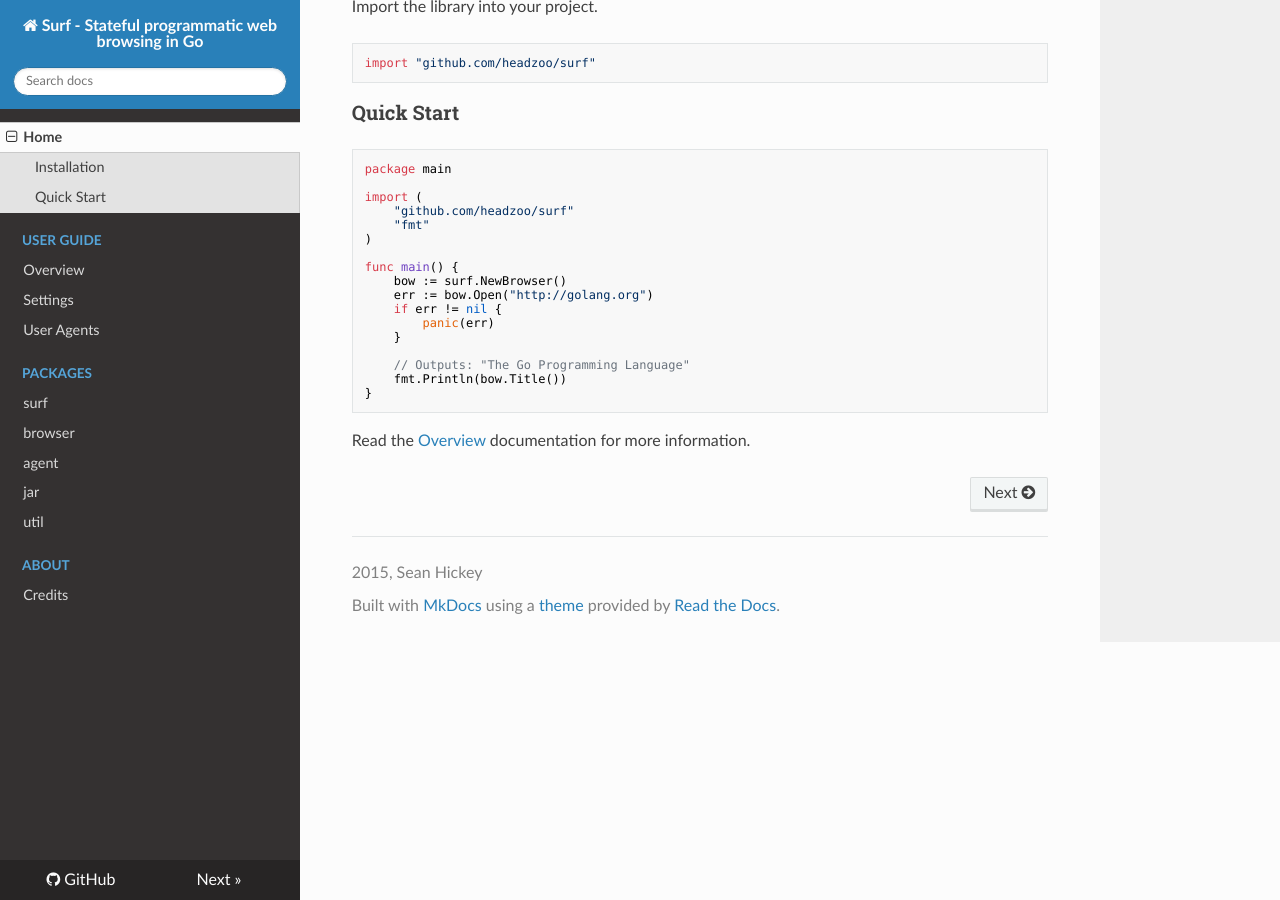
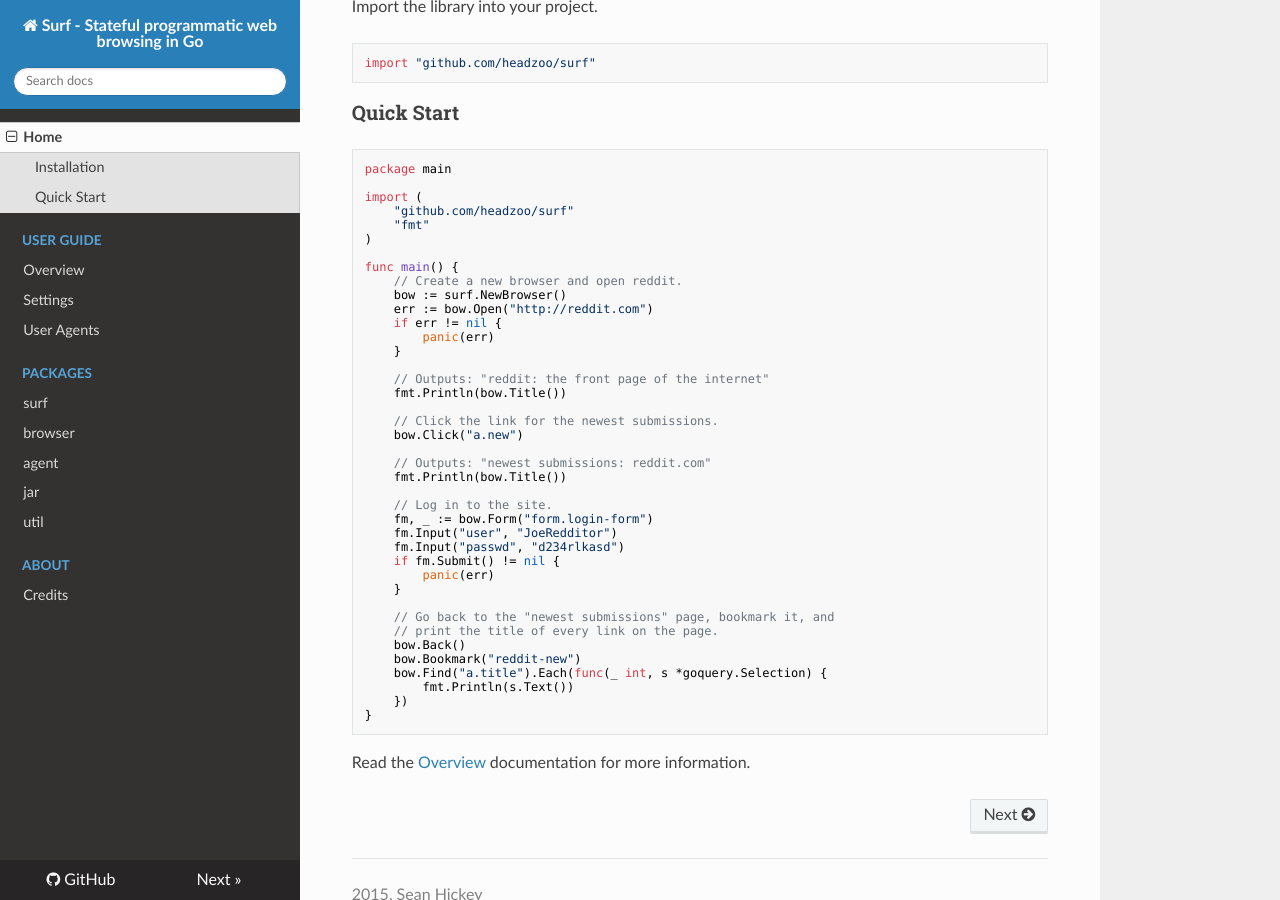
Before and after one commit to headzoo/surf, an MkDocs documentation site: the page built from docs/index.md, in a window 1280 px wide and 900 px high, scrolled down 511 px. Built offline with MkDocs 1.6.1, drawn with Linux system fonts in a browser that asks for light colours; nearby versions of some CDN libraries; old or Windows-style settings are respelled for this version of MkDocs.

Commit message:
Updated docs
[ci skip]

````diff
--- a/docs/index.md
+++ b/docs/index.md
@@ -37,14 +37,37 @@ import (
 )
 
 func main() {
+	// Create a new browser and open reddit.
 	bow := surf.NewBrowser()
-	err := bow.Open("http://golang.org")
+	err := bow.Open("http://reddit.com")
 	if err != nil {
 		panic(err)
 	}
 
-	// Outputs: "The Go Programming Language"
+	// Outputs: "reddit: the front page of the internet"
 	fmt.Println(bow.Title())
+
+	// Click the link for the newest submissions.
+	bow.Click("a.new")
+
+	// Outputs: "newest submissions: reddit.com"
+    fmt.Println(bow.Title())
+
+    // Log in to the site.
+    fm, _ := bow.Form("form.login-form")
+    fm.Input("user", "JoeRedditor")
+    fm.Input("passwd", "d234rlkasd")
+    if fm.Submit() != nil {
+    	panic(err)
+    }
+
+    // Go back to the "newest submissions" page, bookmark it, and
+    // print the title of every link on the page.
+    bow.Back()
+    bow.Bookmark("reddit-new")
+    bow.Find("a.title").Each(func(_ int, s *goquery.Selection) {
+        fmt.Println(s.Text())
+    })
 }
 ```
 
````
